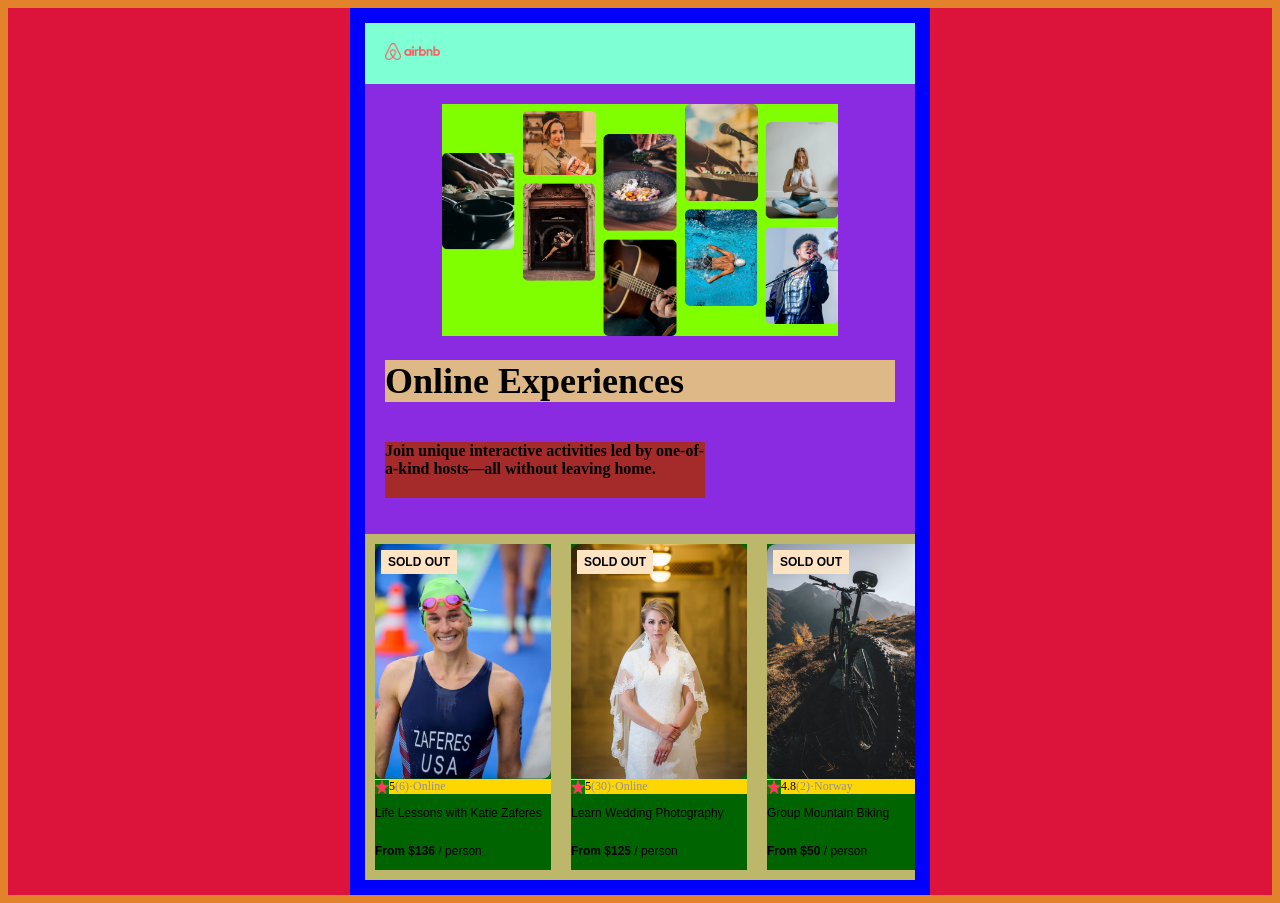
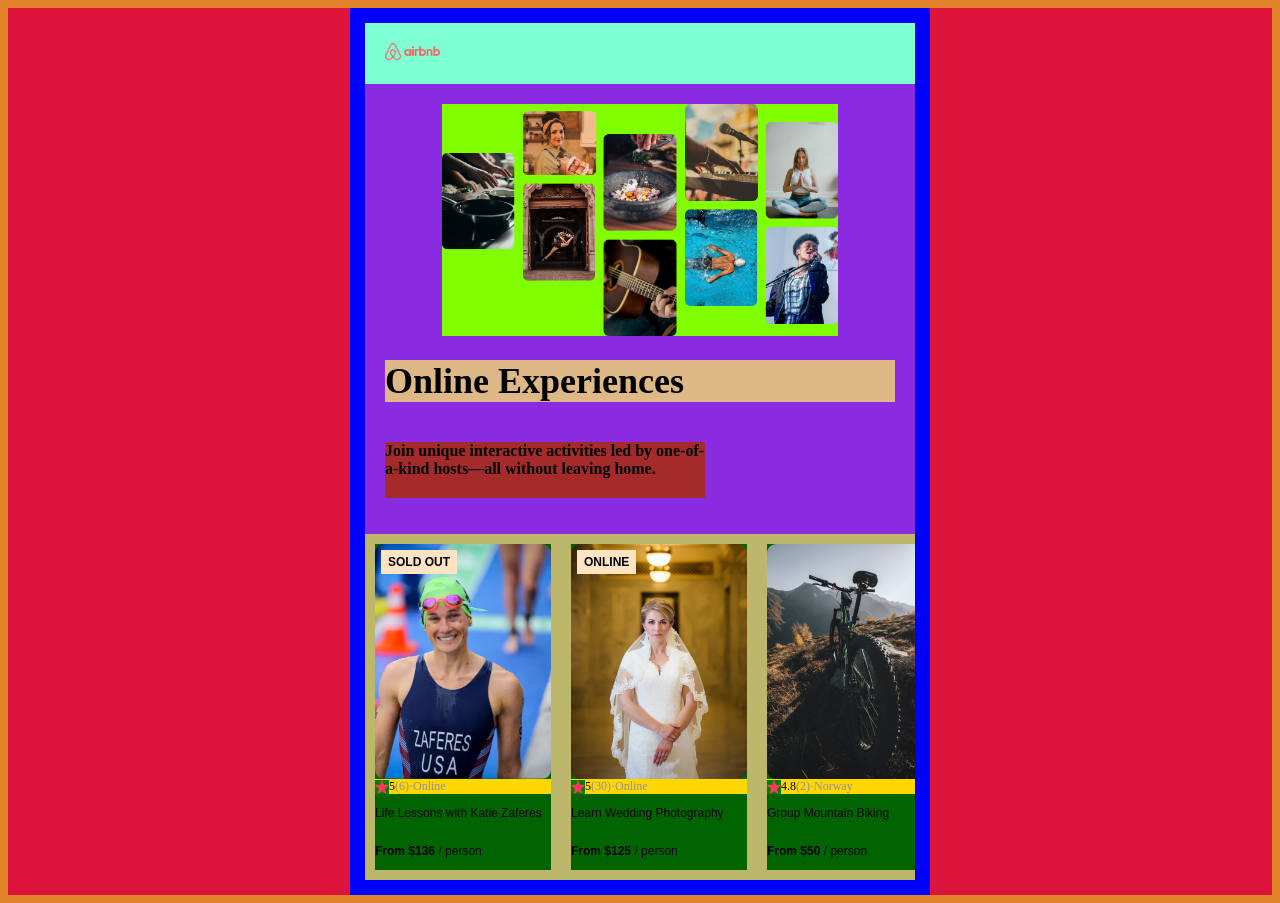
Before and after one commit to imevasoldi/AirBnb-clone, a React (Vite) app: page / in a window 1280 px wide. Built offline with nearby package versions, Linux system fonts and the light colour scheme.

Commit message:
passing down the entire object as props

```diff
--- a/src/App.jsx
+++ b/src/App.jsx
@@ -6,18 +6,11 @@
 function App() {
   const cardElements = data.map(card => (
     <Card
-      key={card.id}
-      title={card.title}
-      price={card.price}
-      url={card.coverImg}
-      starurl="star.png"
-      rating={card.stats.rating}
-      views={card.stats.reviewCount}
-      country={card.location}
-    />
-  ))
-  return (
-    <div className="container">
+    key={card.id}
+    card={card}    />
+    ))
+    return (
+      <div className="container">
       <Navbar/>
       <Hero/>
       <div className="cards--container">
@@ -28,3 +21,15 @@
 }
 
 export default App
+
+// <Card
+//   key={card.id}
+//   title={card.title}
+//   price={card.price}
+//   url={card.coverImg}
+//   starurl="star.png"
+//   rating={card.stats.rating}
+//   views={card.stats.reviewCount}
+//   location={card.location}
+//   openSpots={card.openSpots}
+// />
--- a/src/Components/Card.jsx
+++ b/src/Components/Card.jsx
@@ -1,15 +1,23 @@
 const Card = (props) => {
+    let badgeText
+    if (props.card.openSpots === 0){
+        badgeText = "SOLD OUT"
+    }else if (props.card.location === "Online"){
+
+        badgeText = "ONLINE"
+    }
     return <div className="card">
-        <div className="card--badge">SOLD OUT</div>
-        <img src={props.url}/>
+        {/* {props.openSpots === 0 && <div className="card--badge">SOLD OUT</div>} */}
+        {badgeText && <div className="card--badge">{badgeText}</div>}
+        <img src={props.card.coverImg}/>
         <div className="stats--group">
-            <img style={{background: "green", width: "14px", height: "14px"}} src={props.starurl}/>
-            <span className="rating">{props.rating}</span>
-            <span className="views">({props.views})·</span>
-            <span className="views">{props.country}</span>
+            <img style={{background: "green", width: "14px", height: "14px"}} src="star.png"/>
+            <span className="rating">{props.card.stats.rating}</span>
+            <span className="views">({props.card.stats.reviewCount})·</span>
+            <span className="views">{props.card.location}</span>
         </div>
-        <p>{props.title}</p>
-        <p><span className="bold">From ${props.price}</span> / person</p>
+        <p>{props.card.title}</p>
+        <p><span className="bold">From ${props.card.price}</span> / person</p>
     </div>
 }
 
```
